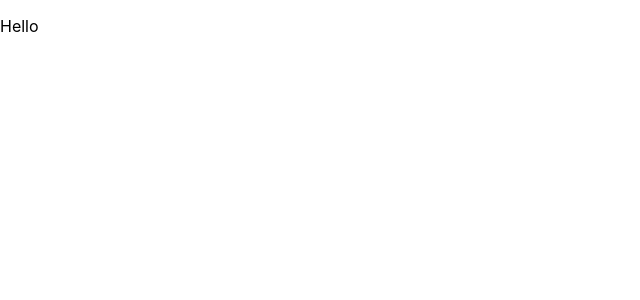
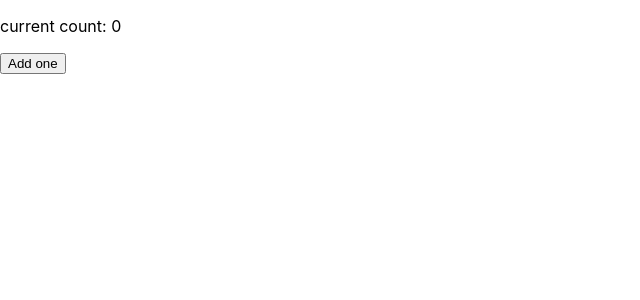
Before and after one commit to reactskill/react-app, a React (Create React App) app: page / in a window 1280 px wide. Shown: the top 300 px of the page, without its empty margins (0-640 px from the left). Built offline with nearby package versions, Linux system fonts and the light colour scheme.

Commit message:
reactive programming

```diff
--- a/src/components/Counter.js
+++ b/src/components/Counter.js
@@ -1,10 +1,24 @@
 import React from 'react'
 
 class Counter extends React.Component {
+
+  constructor() {
+    super()
+    this.state = { count: 0 }
+  }
+
+  addOne() {
+    const currentCount = this.state.count
+    this.setState({ count: currentCount + 1 })
+  }
+
   render() {
     return (
       <div>
-        <p>Hello</p>
+        <p>current count: <span>{ this.state.count }</span></p>
+        <p>
+          <button onClick={() => this.addOne()}>Add one</button>
+        </p>
       </div>
     )
   }
```
